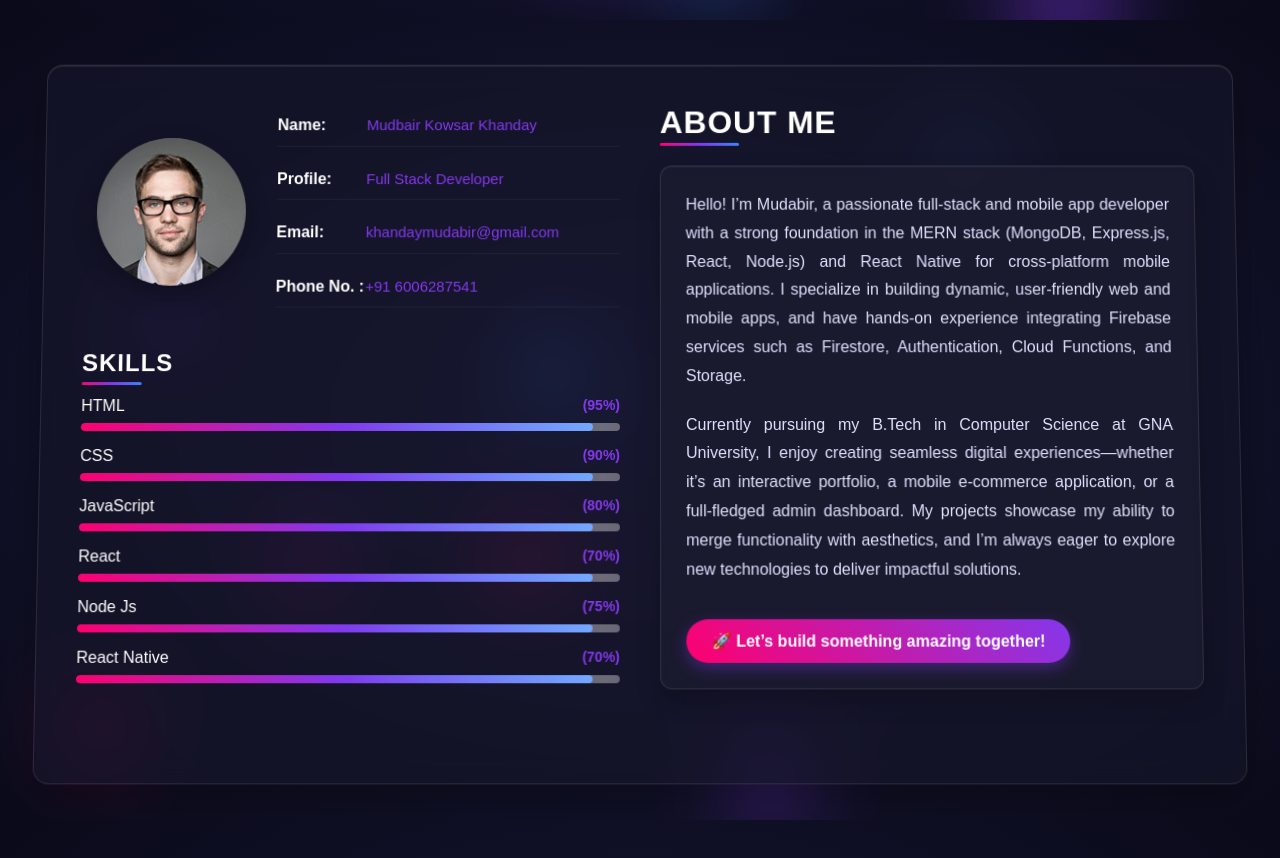
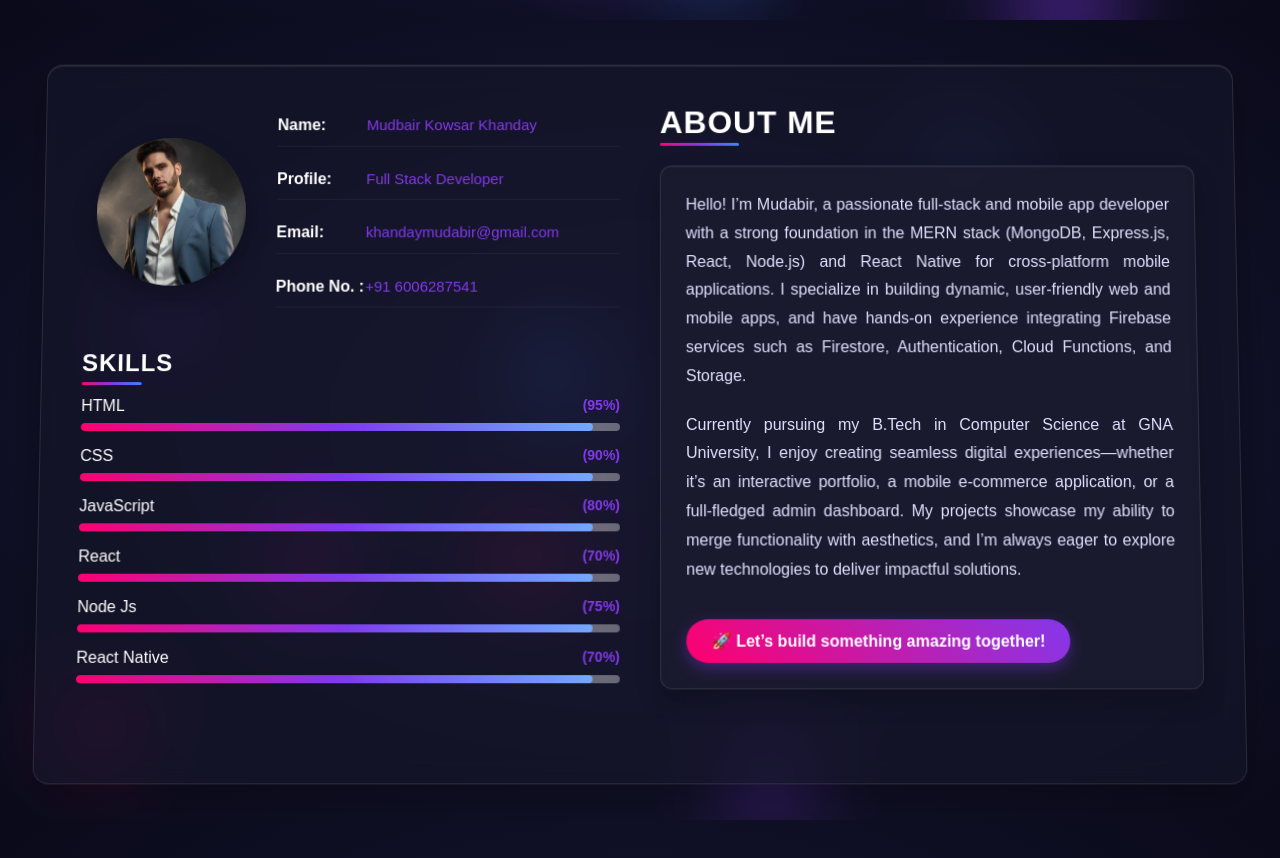
Before and after one commit to mudabirkowsar/portfolioFinal, a React (Vite) app in the folder portfolio/: page / in a window 1280 px wide. Shown: the part 780-1638 px from the top of the page. Built offline with nearby package versions, Linux system fonts and the light colour scheme.

Commit message:
updated profile image to about us page

```diff
--- a/portfolio/index.html
+++ b/portfolio/index.html
@@ -2,7 +2,7 @@
 <html lang="en">
   <head>
     <meta charset="UTF-8" />
-    <link rel="icon" type="image/svg+xml" href="/portfolio/public/img/testimonial-2.jpg" />
+    <link rel="icon" type="image/svg+xml" href="/portfolio/public/profileImgs/pro1.png" />
     <meta name="viewport" content="width=device-width, initial-scale=1.0" />
     <title>Mudabir Kowsar Khanday</title>
 
--- a/portfolio/src/components/AboutMe/AboutMe.jsx
+++ b/portfolio/src/components/AboutMe/AboutMe.jsx
@@ -26,7 +26,7 @@ function AboutMe() {
           <div className="aboutMeUpperDiv">
             <div className="profilPhotoDiv">
               <div className="photoDIv">
-                <img src="../../img/testimonial-2.jpg" alt="Profile" />
+                <img src="../../../public/profileImgs/pro1.png" alt="Profile" />
                 <div className="photo-glow"></div>
               </div>
             </div>
```
Also changed, not shown: portfolio/public/profileImgs/pro1.png (added).
